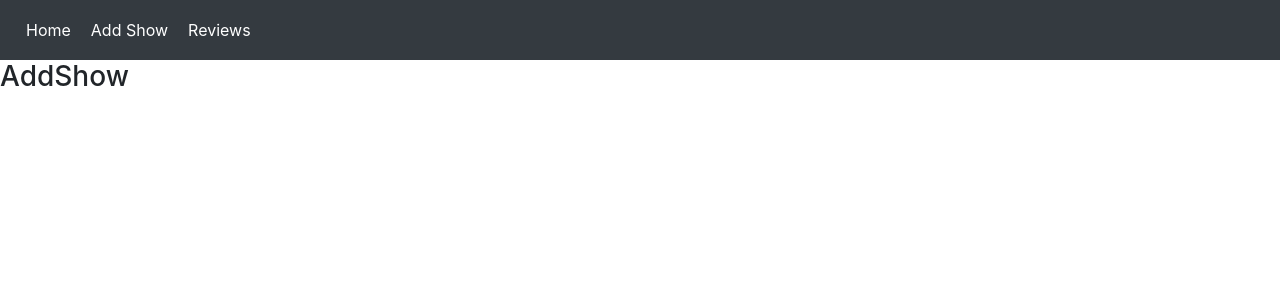
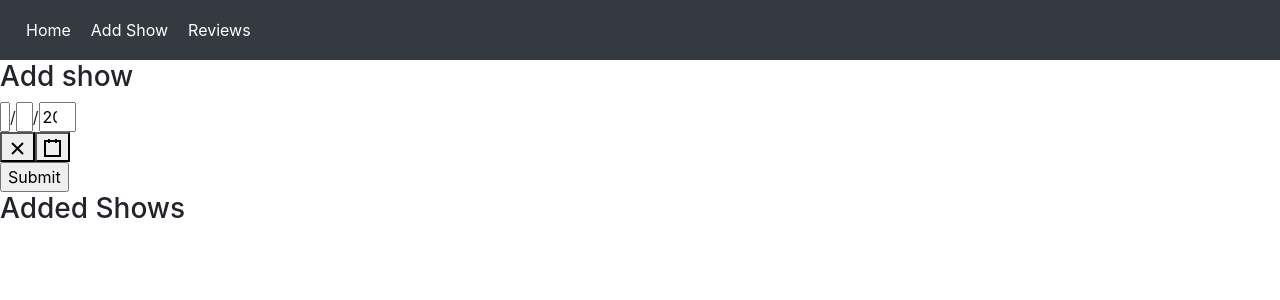
Before and after one commit to srolandmarshall/phrank, a React (Create React App) app in the folder client/: page /addshow in a window 1280 px wide. Shown: the top 300 px of the page. Built offline with nearby package versions, Linux system fonts and the light colour scheme.

Commit message:
rewrote all class components as functional components

```diff
--- a/client/src/AddShow.js
+++ b/client/src/AddShow.js
@@ -1,14 +1,13 @@
-import React, { Component } from 'react';
+import React from 'react';
 import ShowContainer from './containers/ShowContainer'
 
 
-const AddShow = () => {
+const AddShow = (props) => {
   return (
     <div>
-      <h3>AddShow</h3>
+      <ShowContainer shows={props.shows} addShow={props.addShow} deleteShow={props.deleteShow} fetchShow={props.fetchShow} />
     </div>
     )
-    // <ShowContainer shows={this.props.shows} deleteShow={this.props.deleteShow} fetchShow={this.props.fetchShow} />
 
 }
 
--- a/client/src/App.css
+++ b/client/src/App.css
@@ -23,11 +23,11 @@
   color: #61dafb;
 }
 
-a {
+a.topLink {
   color: white;
   margin: 10px;
 }
-a:hover {
+a.topLink:hover {
   color: rgb(185, 255, 242);
   text-decoration: none;
 }
--- a/client/src/App.js
+++ b/client/src/App.js
@@ -1,11 +1,12 @@
-import React, { Component } from 'react';
+import React from 'react';
 
-const App = () => {
+const App = (props) => {
     return(
       <div className="App">
         <h1>Phrank!</h1>
         <h2>The application for tracking, ranking, and listening to your phavorite Phish shows.</h2>
     </div>)
 }
+//
 
 export default App;
--- a/client/src/Root.js
+++ b/client/src/Root.js
@@ -1,5 +1,4 @@
 import React from 'react';
-import ReactDOM from 'react-dom';
 import { Provider, connect } from 'react-redux'
 import { BrowserRouter as Router, Route, Link } from 'react-router-dom'
 import { Navbar, Nav } from 'react-bootstrap'
@@ -9,18 +8,18 @@ import {fetchShow} from './actions/showActions'
 import 'bootstrap/dist/css/bootstrap.css';
 import './App.css'
 
-const Root = ({ store }) => (
+const Root = ({ store, shows, addShow, deleteShow, fetchShow }) => (
   <Provider store={store}>
     <Router>
       <Navbar bg="dark" variant="dark" sticky="top">
         <Nav className="mr-auto">
-          <Link to="/">Home</Link>
-          <Link to="/addshow">Add Show</Link>
-          <Link to="/reviews">Reviews</Link>
+          <Link className="topLink" to="/">Home</Link>
+          <Link className="topLink" to="/addshow">Add Show</Link>
+          <Link className="topLink" to="/reviews">Reviews</Link>
         </Nav>
       </Navbar>
-      <Route exact path="/" component={App}/>
-      <Route path="/addshow" component={AddShow} />
+      <Route exact path="/" render={() => <App />}/>
+      <Route path="/addshow" render={() => <AddShow shows={shows} addShow={addShow} deleteShow={deleteShow} fetchShow={fetchShow} />} />
     </Router>
   </Provider>
 )
--- a/client/src/index.js
+++ b/client/src/index.js
@@ -2,7 +2,6 @@ import React from 'react';
 import ReactDOM from 'react-dom';
 import { createStore, applyMiddleware, compose } from 'redux'
 import thunk from 'redux-thunk';
-import { Provider } from 'react-redux'
 import './index.css';
 import Root from './Root';
 import * as serviceWorker from './serviceWorker';
```
